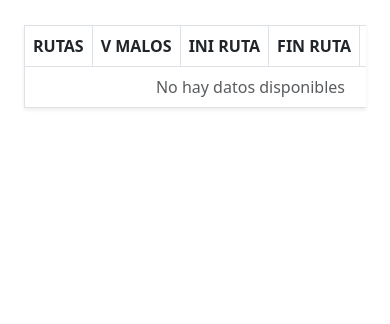
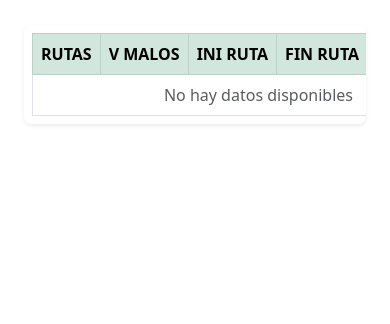
Before and after one commit to YeraldoCode/lipumetricas, a Flask app: template templates/evidencia_ns.html in a window 390 px wide. Shown: the part 149-473 px from the top of the page. Run offline with Flask 3, Linux system fonts and the light colour scheme; the template is opened without the code that fills it, so the values that code supplies are empty.

Commit message:
Update evidencia_ns template for improved styling and structure; enhance table responsiveness and layout

```diff
--- a/templates/evidencia_ns.html
+++ b/templates/evidencia_ns.html
@@ -11,15 +11,15 @@
             <p class="text-muted">Cliente: <strong>{{ cliente }}</strong></p>
             {% endif %}
         </div>
-        <div class="table-responsive shadow-sm bg-white">
+        <div class="table-responsive shadow-sm bg-white rounded-3 p-2">
             <table class="table table-bordered table-hover align-middle mb-0">
-                <thead>
+                <thead class="table-success">
                     <tr>
-                        <th class="text-nowrap text-center">RUTAS</th>
-                        <th class="text-nowrap text-center">V MALOS</th>
-                        <th class="text-nowrap text-center">INI RUTA</th>
-                        <th class="text-nowrap text-center">FIN RUTA</th>
-                        <th class="text-nowrap text-center">Observación</th>
+                        <th class="text-nowrap ">RUTAS</th>
+                        <th class="text-nowrap ">V MALOS</th>
+                        <th class="text-nowrap ">INI RUTA</th>
+                        <th class="text-nowrap ">FIN RUTA</th>
+                        <th class="text-nowrap ">Observación</th>
                     </tr>
                 </thead>
                 <tbody>
@@ -48,67 +48,16 @@
 {% endblock %}
 
 <style>
-html, body {
-    margin: 0;
-    padding: 0;
-    height: 100%;
-}
-body {
-    display: flex;
-    flex-direction: column;
-    min-height: 100vh;
-    font-family: 'Segoe UI', sans-serif;
-    background-color: #f8f9fa;
-}
-.container {
-    flex: 1 0 auto;
-}
-.table {
-    font-size: 0.95rem;
-    background-color: #fff;
-    border-radius: 0.5rem;
-    box-shadow: 0 2px 8px rgba(25,135,84,0.08);
-}
-.table th, .table td {
-    font-size: 0.85rem;
-    text-align: center;
-    vertical-align: middle;
-    word-break: break-word;
-}
-.table thead th {
-    background-color: #198754;
-    color: white;
-}
-.table-bordered > :not(caption) > * > * {
-    border-color: #e0e0e0;
-}
-.table-hover tbody tr:hover {
-    background-color: #f1fdf6;
-    transition: background 0.2s;
-}
-.table td.text-danger {
-    color: #dc3545 !important;
-}
-.table td.text-wrap {
-    white-space: normal !important;
-}
-.table-responsive {
-    border-radius: 0.5rem;
-    overflow: hidden;
-}
-.section-header h3 {
-    font-size: 1.4rem;
-    letter-spacing: 0.5px;
-}
+        body { background-color: #f8f9fa; }
+        .table th, .table td { text-align: center; vertical-align: middle; }
+        .table thead th { background-color: #198754; color: white; }
+        .section-header h3 { font-size: 1.3rem; }
         @media (max-width: 576px) {
             .section-header h3 {
                 font-size: 1.1rem;
             }
-    .section-header p {
-        font-size: 0.9rem;
-    }
             .table th, .table td {
-        font-size: 0.75rem;
+                font-size: 0.85rem;
                 padding: 0.4rem;
             }
             .container {
@@ -119,4 +68,17 @@
                 padding: 0.2rem !important;
             }
         }
-</style>
+        .table th, .table td {
+            text-align: center;
+            vertical-align: middle;
+            word-break: break-word;
+        }
+        .table thead th {
+            background-color: #198754;
+            color: white;
+        }
+        .table-responsive {
+            border-radius: 0.5rem;
+            overflow-x: auto;
+            -webkit-overflow-scrolling: touch;
+        }
```
Lines whose indentation alone changed are shown as unchanged.
